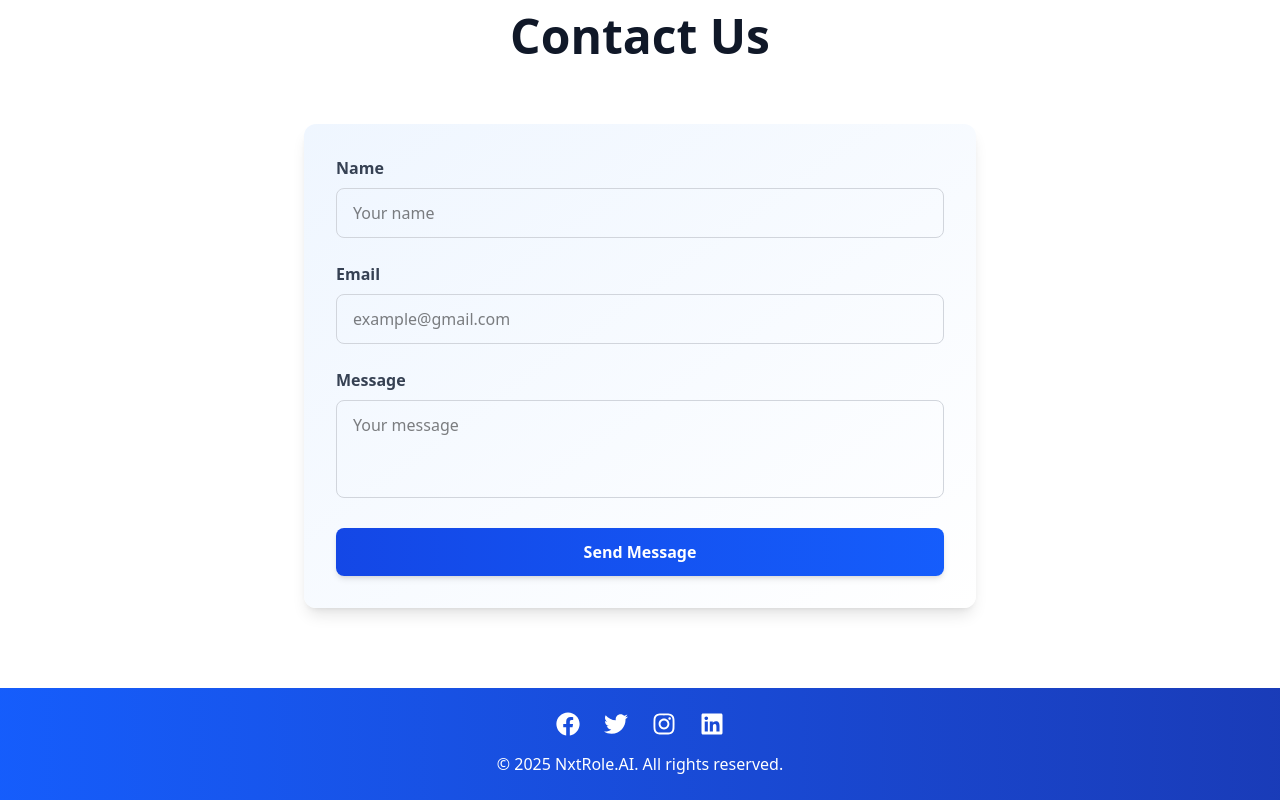
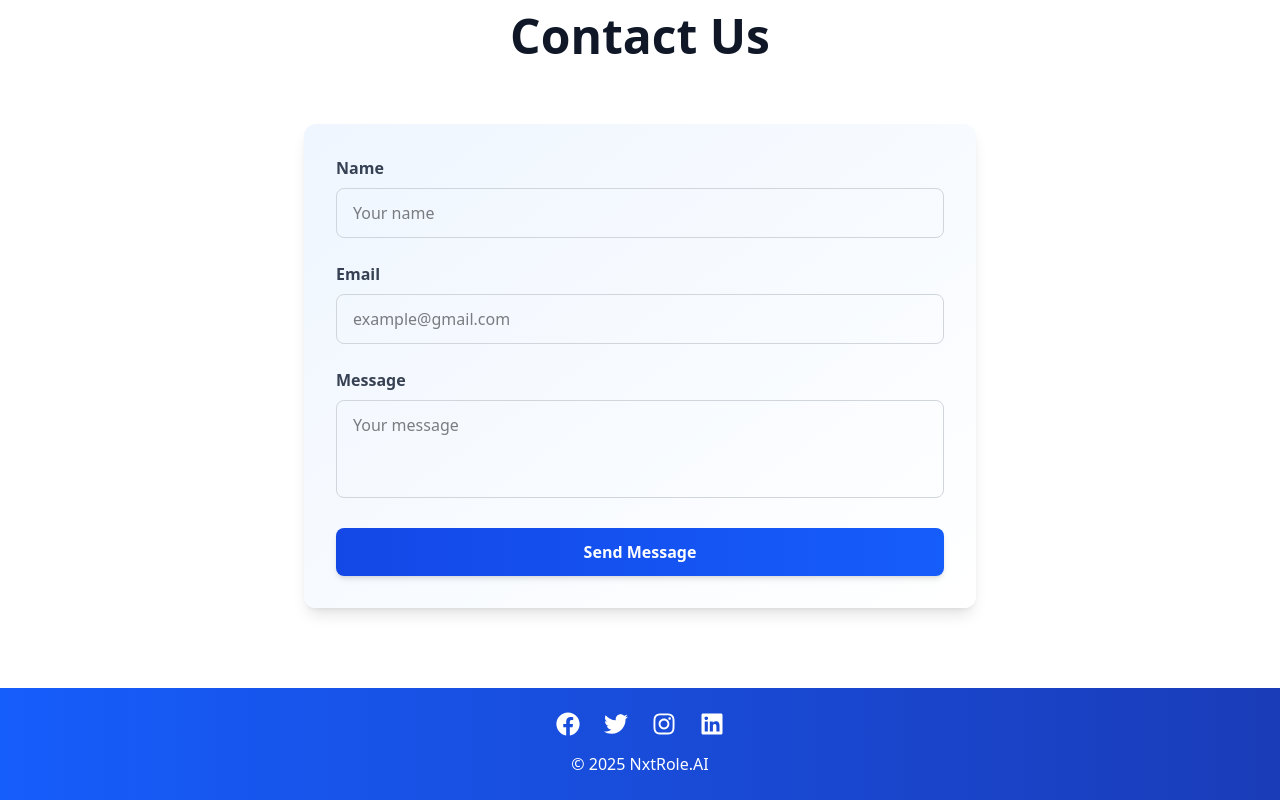
Before and after one commit to sailajasuprava/nxtrole-assignment, a React (Vite) app: page / in a window 1280 px wide. Shown: the part 1806-2606 px from the top of the page. Built offline with nearby package versions, Linux system fonts and the light colour scheme.

Commit message:
minor changes

```diff
--- a/src/components/Footer.jsx
+++ b/src/components/Footer.jsx
@@ -30,7 +30,7 @@ function Footer() {
           />
         </span>
       </div>
-      <p>© 2025 NxtRole.AI. All rights reserved.</p>
+      <p>© 2025 NxtRole.AI</p>
     </footer>
   );
 }
```
